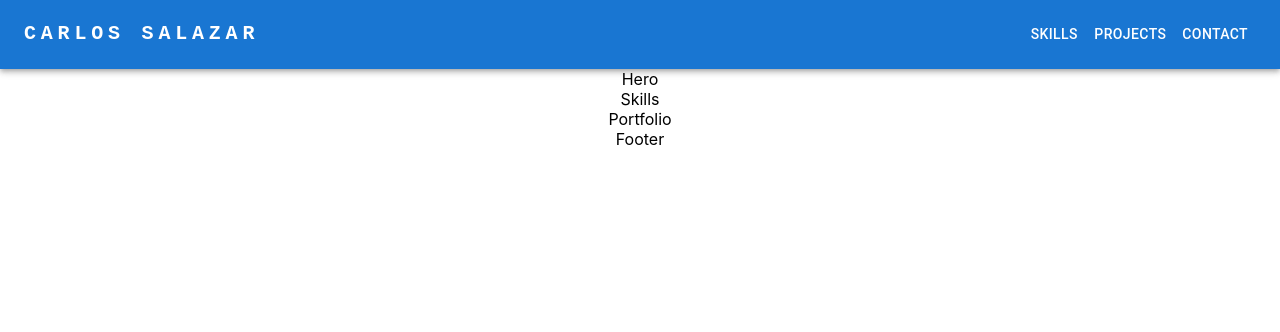
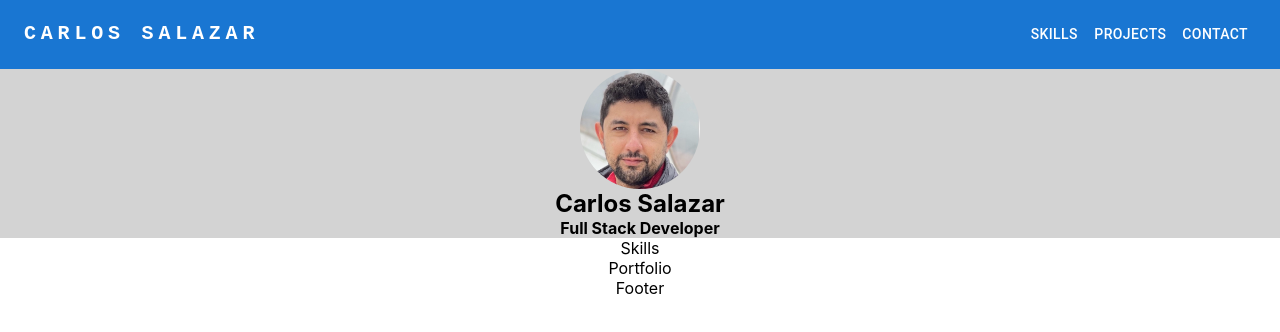
Before and after one commit to telcash/portfolio, a React (Create React App) app: page / in a window 1280 px wide. Shown: the top 332 px of the page. Built offline with nearby package versions, Linux system fonts and the light colour scheme.

Commit message:
Implementacion inicial de Cotainer Hero, creacion de componente CsAvatar

```diff
--- a/src/components/containers/hero/Hero.jsx
+++ b/src/components/containers/hero/Hero.jsx
@@ -1,10 +1,14 @@
 import React from "react";
 import './hero.css';
+
+import { CsAvatar } from '../../ui';
 
 const Hero = () => {
     return (
         <div className="cs_hero">
-            Hero
+            <CsAvatar size={120}/>
+            <h1>Carlos Salazar</h1>
+            <h4>Full Stack Developer</h4>
         </div>
     )
 }
--- a/src/components/containers/hero/hero.css
+++ b/src/components/containers/hero/hero.css
@@ -0,0 +1,7 @@
+.cs_hero {
+    background-color: lightgray;
+    display: flex;
+    flex-direction: column;
+    justify-content: center;
+    align-items: center;
+}
--- /dev/null
+++ b/src/components/ui/cs_avatar/CsAvatar.jsx
@@ -0,0 +1,20 @@
+import React from "react";
+import './cs-avatar.css';
+
+import Avatar from '@mui/material/Avatar';
+import avatarImg from '../../../assets/cs-avatar.jpg';
+
+const CsAvatar = ({size}) => {
+    return (
+        <div className="cs_csAvatar">
+            <Avatar
+                alt="Carlos Salazar"
+                src={avatarImg}
+                sx={{width: size ?? 24, height: size ?? 24}}
+            >
+            </Avatar>
+        </div>
+    );
+};
+
+export default CsAvatar;
--- /dev/null
+++ b/src/components/ui/index.js
@@ -0,0 +1 @@
+export { default as CsAvatar } from './cs_avatar/CsAvatar';
--- a/src/index.css
+++ b/src/index.css
@@ -1,3 +1,9 @@
+* {
+  box-sizing: border-box;
+  padding: 0;
+  margin: 0;
+}
+
 body {
   margin: 0;
   font-family: -apple-system, BlinkMacSystemFont, 'Segoe UI', 'Roboto', 'Oxygen',
```
Also changed, not shown: src/assets/cs-avatar.jpg (added), src/components/ui/cs_avatar/cs-avatar.css (added).
